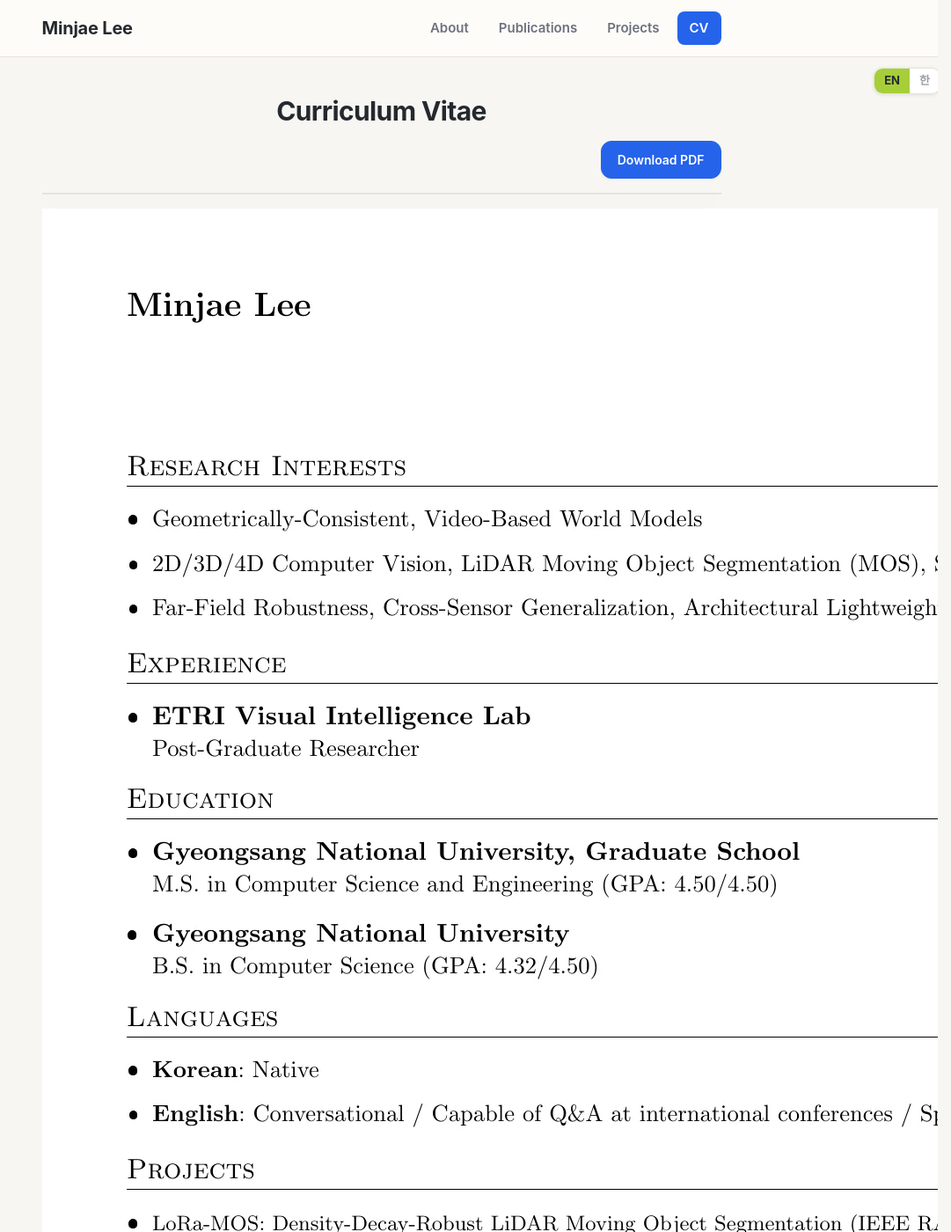
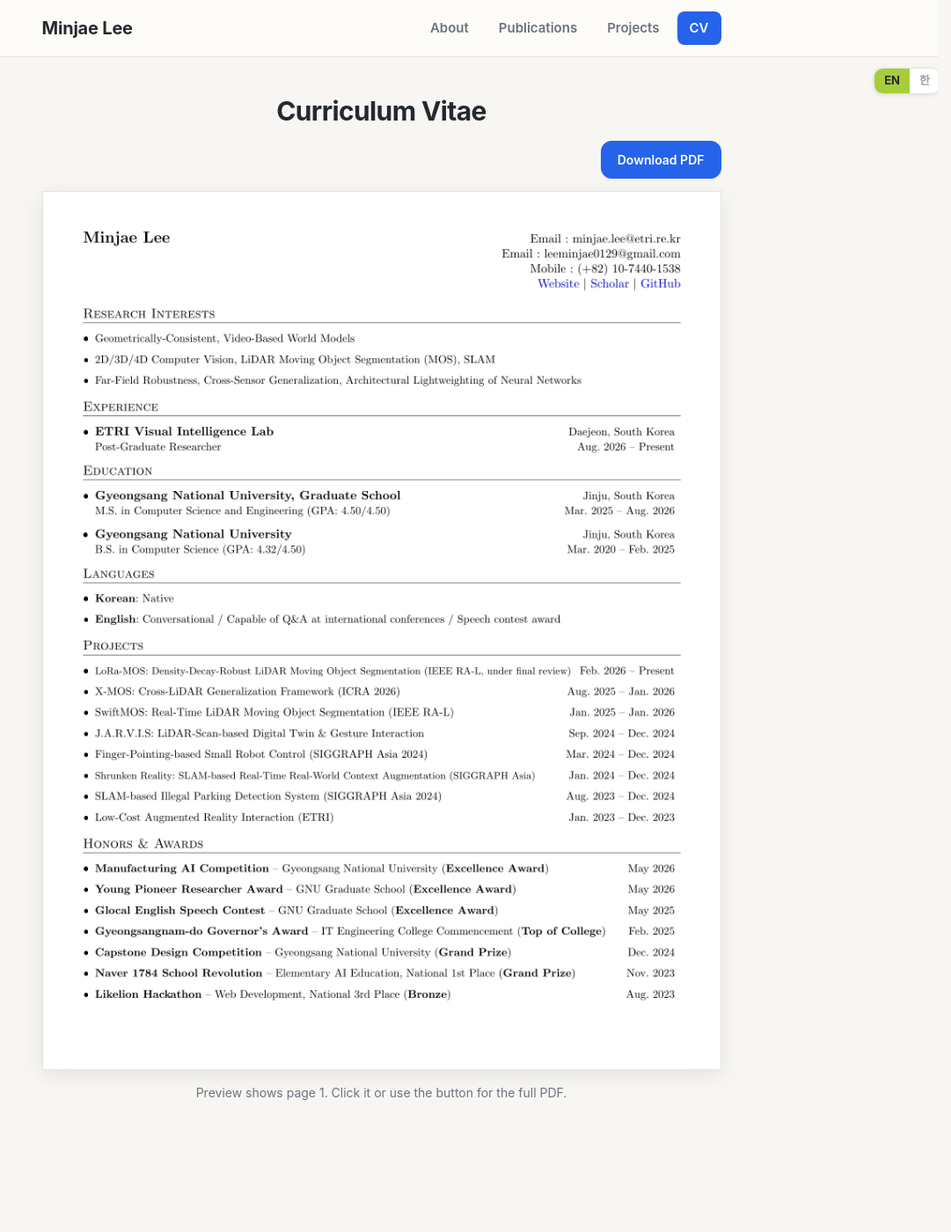
Before and after one commit to MinChoi0129/MinChoi0129.github.io, a Jekyll site: the page built from cv.md, in a window 1280 px wide and 1400 px high. Shown: the whole window at 88% size, without its empty margins (199-1280 px from the left). Built offline with Jekyll 4.4.1, drawn with Linux system fonts in a browser that asks for light colours.

Commit message:
CV: fit the page-1 preview to the viewport, centered
- the preview is capped at the viewport height below the title and button
  and centered, so page 1 is visible without scrolling; the frame hugs it
- wrap the link in a div: kramdown treats <a> as inline and had pulled the
  <picture> out of it, so the image rendered unframed at full width
- no lazy loading on the main content image

Verified with headless Chromium at 1440x900, 1280x720 and 390x844.

Co-Authored-By: Claude Fable 5.1 <noreply@anthropic.com>

```diff
--- a/assets/css/style.css
+++ b/assets/css/style.css
@@ -476,22 +476,38 @@ code {
   display: inline-flex;
 }
 
-/* CV preview: a page-1 image that links to the full PDF */
+/* CV preview: a page-1 image that links to the full PDF. The page is sized
+   to fit the viewport below the title and download button (whole page visible
+   without scrolling), centered; the frame hugs the image. */
 .cv-frame {
   display: block;
-  margin: 0;
+  width: fit-content;
+  max-width: 100%;
+  margin: 10px auto 0;
   border-radius: 0;
   text-decoration: none;
 }
 
-.cv-frame:hover {
-  text-decoration: none;
+.cv-frame a {
+  display: block;
+  line-height: 0;
 }
 
 .cv-frame img {
   display: block;
-  width: 100%;
+  width: auto;
   height: auto;
+  max-width: 100%;
+  max-height: calc(100vh - var(--header-h, 64px) - 210px);
+  min-height: 420px;
+}
+
+@media (max-width: 600px) {
+  .cv-frame img {
+    width: 100%;
+    max-height: none;
+    min-height: 0;
+  }
 }
 
 /* ---- Projects: vertical list <-> reading mode (sidebar + detail) ---- */
--- a/cv.md
+++ b/cv.md
@@ -21,17 +21,11 @@ title: CV
 <a class="btn-download lang-ko" href="{{ '/assets/pdf/cv-ko.pdf' | relative_url }}" target="_blank" rel="noopener">PDF 다운로드</a>
 </div>
 
-<a class="pdf-frame cv-frame lang-en" href="{{ '/assets/pdf/cv-en.pdf' | relative_url }}" target="_blank" rel="noopener" title="Open the full CV (PDF)">
-<picture>
-<source type="image/webp" srcset="{{ '/assets/img/cv/cv-en-p1.webp' | relative_url }}">
-<img src="{{ '/assets/img/cv/cv-en-p1.jpg' | relative_url }}" width="1632" height="2112" alt="Curriculum Vitae (English), page 1" loading="lazy">
-</picture>
-</a>
-<a class="pdf-frame cv-frame lang-ko" href="{{ '/assets/pdf/cv-ko.pdf' | relative_url }}" target="_blank" rel="noopener" title="전체 이력서 열기 (PDF)">
-<picture>
-<source type="image/webp" srcset="{{ '/assets/img/cv/cv-ko-p1.webp' | relative_url }}">
-<img src="{{ '/assets/img/cv/cv-ko-p1.jpg' | relative_url }}" width="1632" height="2112" alt="이력서 (한국어), 1쪽" loading="lazy">
-</picture>
-</a>
+<div class="pdf-frame cv-frame lang-en">
+<a href="{{ '/assets/pdf/cv-en.pdf' | relative_url }}" target="_blank" rel="noopener" title="Open the full CV (PDF)"><picture><source type="image/webp" srcset="{{ '/assets/img/cv/cv-en-p1.webp' | relative_url }}"><img src="{{ '/assets/img/cv/cv-en-p1.jpg' | relative_url }}" width="1632" height="2112" alt="Curriculum Vitae (English), page 1"></picture></a>
+</div>
+<div class="pdf-frame cv-frame lang-ko">
+<a href="{{ '/assets/pdf/cv-ko.pdf' | relative_url }}" target="_blank" rel="noopener" title="전체 이력서 열기 (PDF)"><picture><source type="image/webp" srcset="{{ '/assets/img/cv/cv-ko-p1.webp' | relative_url }}"><img src="{{ '/assets/img/cv/cv-ko-p1.jpg' | relative_url }}" width="1632" height="2112" alt="이력서 (한국어), 1쪽"></picture></a>
+</div>
 
 <p class="pdf-fallback"><span class="lang-en">Preview shows page 1. Click it or use the button for the full PDF.</span><span class="lang-ko">미리보기는 1쪽입니다. 그림을 누르거나 버튼으로 전체 PDF를 열 수 있습니다.</span></p>
```
